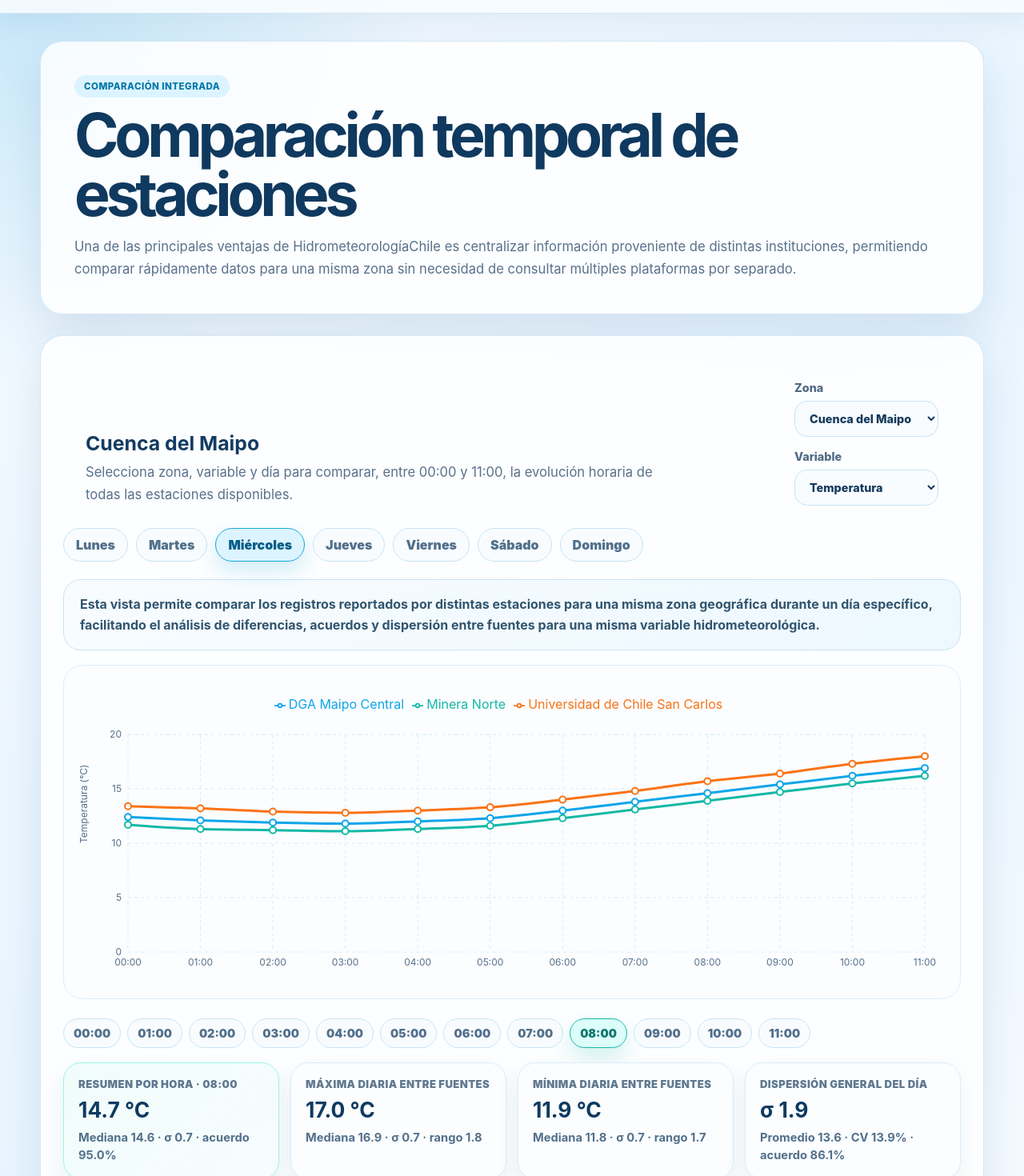
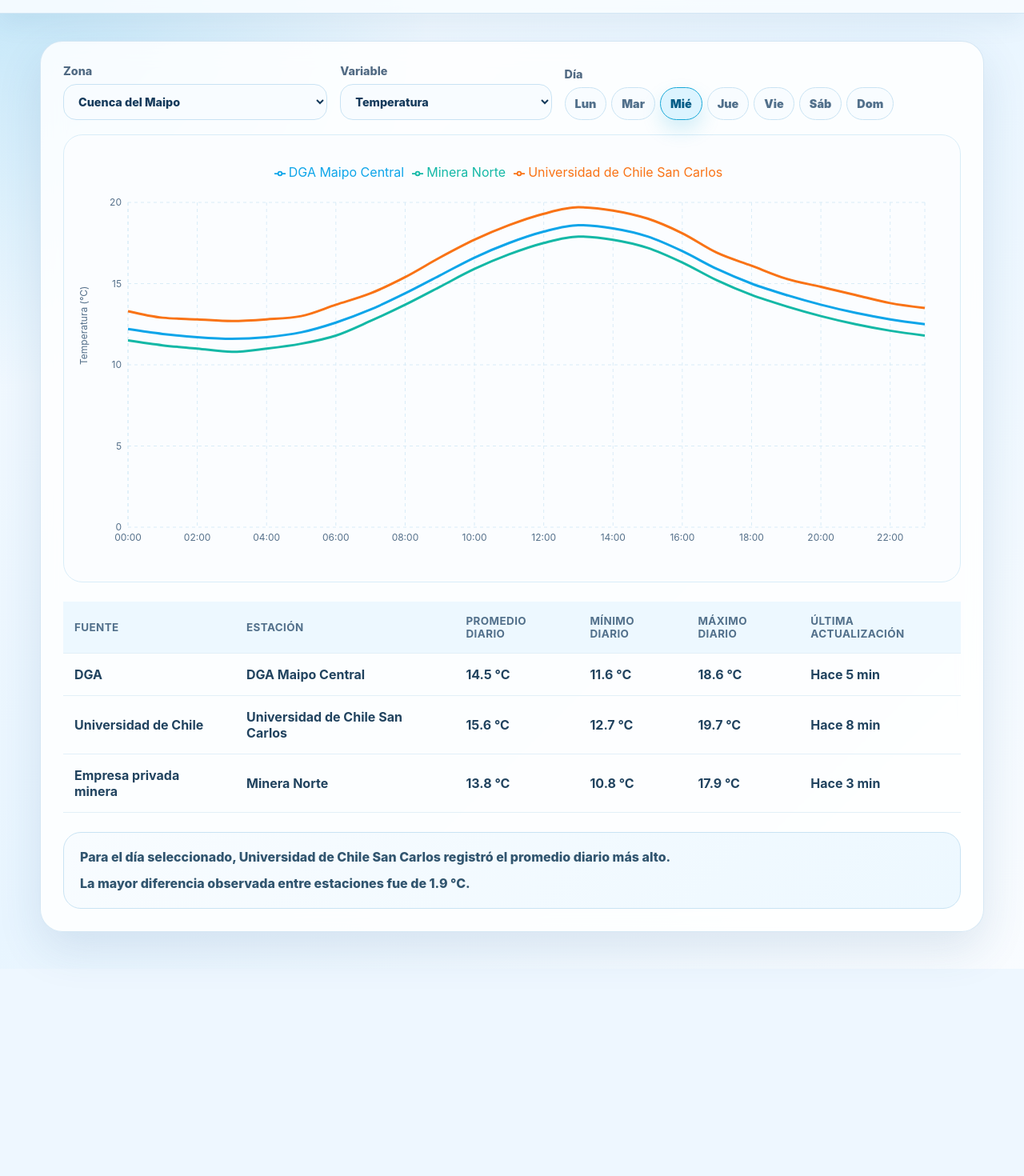
Before and after one commit to vicentekrebs/GPTI, a React (Vite) app: page /comparacion in a window 1280 px wide. Shown: the part 60-1530 px from the top of the page at 80% size. After the commit the page ends 1271 px from the top, so only its background shows below. Built offline with nearby package versions, Linux system fonts and the light colour scheme.

Commit message:
Simplify comparison page UX

```diff
--- a/src/App.css
+++ b/src/App.css
@@ -55,6 +55,10 @@ select:focus { border-color: #18a8d8; box-shadow: 0 0 0 4px rgba(24,168,216,.14)
 .station-values strong { color: #0e3a61; font-size: 1.1rem; }
 .last-update { margin: 18px 0 0; color: #5f7790; font-size: .92rem; font-weight: 750; }
 .comparison-panel { padding: 28px; }
+.comparison-page { gap: 0; }
+.comparison-controls { display: grid; grid-template-columns: minmax(220px, 1fr) minmax(180px, .8fr) minmax(360px, 1.5fr); gap: 16px; align-items: end; margin-bottom: 18px; }
+.comparison-controls label, .control-group { display: grid; gap: 8px; color: #516a83; font-size: .9rem; font-weight: 850; }
+.control-group > span { display: block; }
 .table-wrapper { overflow-x: auto; margin-bottom: 24px; }
 table { width: 100%; border-collapse: collapse; min-width: 760px; }
 th, td { padding: 16px 14px; border-bottom: 1px solid #e2f0f8; text-align: left; }
@@ -62,30 +66,19 @@ th { color: #52708b; background: #edf8ff; font-size: .84rem; letter-spacing: .03
 td { color: #21435f; font-weight: 650; }
 tbody tr:hover { background: #f7fcff; }
 .chart-wrapper { min-height: 380px; border: 1px solid #d9edf8; border-radius: 24px; padding: 18px 16px 8px; background: #fbfdff; }
+.comparison-chart { min-height: 560px; margin-bottom: 24px; }
 
-@media (max-width: 900px) { .hero, .metrics-grid, .stations-grid { grid-template-columns: 1fr; } .filters-panel, .chart-header, .navbar { align-items: stretch; flex-direction: column; } .filters, .chart-controls { justify-content: stretch; } .filters label, .chart-controls label, select { width: 100%; } }
+@media (max-width: 900px) { .hero, .metrics-grid, .stations-grid { grid-template-columns: 1fr; } .filters-panel, .chart-header, .navbar { align-items: stretch; flex-direction: column; } .filters, .chart-controls { justify-content: stretch; } .filters label, .chart-controls label, select { width: 100%; } .comparison-controls { grid-template-columns: 1fr; } }
 @media (max-width: 620px) { .dashboard { width: min(100% - 24px, 1180px); padding: 24px 0; } .hero > div:first-child, .hero-card, .metric-card, .filters-panel, .station-card, .comparison-panel, .value-panel, .page-heading { border-radius: 22px; padding: 22px; } .station-header { flex-direction: column; } .chart-wrapper { padding: 12px 8px 4px; } }
 
 .day-selector { display: flex; gap: 10px; flex-wrap: wrap; margin: 0 0 18px; padding: 0 0 4px; }
+.day-selector.compact { gap: 6px; margin: 0; padding: 0; }
 .day-selector button { border: 1px solid #c9e3f3; border-radius: 999px; padding: 10px 15px; color: #52708b; background: #f8fcff; font-weight: 900; cursor: pointer; transition: transform 160ms ease, box-shadow 160ms ease, background 160ms ease, color 160ms ease; }
+.day-selector.compact button { min-width: 44px; padding: 11px 12px; }
 .day-selector button:hover { transform: translateY(-2px); box-shadow: 0 12px 24px rgba(34,84,128,.12); }
 .day-selector button.active { border-color: #18a8d8; color: #035d87; background: #dcf4ff; box-shadow: 0 12px 24px rgba(24,168,216,.18); }
-.business-note { margin-bottom: 18px; border: 1px solid #c9e3f3; border-radius: 22px; padding: 18px 20px; color: #31556f; background: linear-gradient(135deg, #f8fcff, #edf8ff); font-weight: 750; line-height: 1.6; }
-.temporal-chart { margin-bottom: 24px; }
+.comparison-insight { border: 1px solid #c9e3f3; border-radius: 22px; padding: 18px 20px; color: #31556f; background: linear-gradient(135deg, #f8fcff, #edf8ff); font-weight: 800; line-height: 1.55; }
+.comparison-insight p { margin: 0; }
+.comparison-insight p + p { margin-top: 8px; }
 
-@media (max-width: 620px) { .day-selector button { flex: 1 1 42%; } }
-
-.hour-selector { display: flex; gap: 8px; flex-wrap: wrap; margin: 0 0 18px; }
-.hour-selector button { border: 1px solid #c9e3f3; border-radius: 999px; padding: 9px 12px; color: #52708b; background: #f8fcff; font-size: .9rem; font-weight: 900; cursor: pointer; transition: transform 160ms ease, box-shadow 160ms ease, background 160ms ease, color 160ms ease; }
-.hour-selector button:hover { transform: translateY(-2px); box-shadow: 0 12px 24px rgba(34,84,128,.12); }
-.hour-selector button.active { border-color: #14b8a6; color: #0f766e; background: #dcfdfa; box-shadow: 0 12px 24px rgba(20,184,166,.18); }
-.stats-grid { display: grid; grid-template-columns: repeat(4, minmax(0, 1fr)); gap: 14px; margin-bottom: 18px; }
-.stats-card { border: 1px solid #d9edf8; border-radius: 22px; padding: 18px; background: #fbfdff; box-shadow: 0 14px 30px rgba(34,84,128,.08); }
-.stats-card.highlighted { border-color: #99f6e4; background: linear-gradient(135deg, #f0fdfa, #f8fcff); }
-.stats-card span { display: block; margin-bottom: 10px; color: #607990; font-size: .82rem; font-weight: 900; text-transform: uppercase; letter-spacing: .03em; }
-.stats-card strong { display: block; margin-bottom: 8px; color: #0e3a61; font-size: 1.65rem; line-height: 1.1; }
-.stats-card p { margin: 0; color: #52708b; font-size: .92rem; font-weight: 750; line-height: 1.5; }
-.agreement-note { margin-bottom: 18px; border: 1px solid #bae6fd; border-radius: 18px; padding: 14px 16px; color: #31556f; background: #f0f9ff; font-weight: 750; line-height: 1.55; }
-
-@media (max-width: 1050px) { .stats-grid { grid-template-columns: repeat(2, minmax(0, 1fr)); } }
-@media (max-width: 620px) { .hour-selector button { flex: 1 1 28%; } .stats-grid { grid-template-columns: 1fr; } }
+@media (max-width: 620px) { .day-selector button { flex: 1 1 42%; } .day-selector.compact button { flex: 1 1 22%; } .comparison-chart { min-height: 440px; } }
--- a/src/pages/Comparacion.jsx
+++ b/src/pages/Comparacion.jsx
@@ -3,13 +3,22 @@ import { CartesianGrid, Legend, Line, LineChart, ResponsiveContainer, Tooltip, X
 import { configuracionVariables, estaciones, variablesDisponibles, zonasComparacion } from '../data/hydroData.js';
 
 const diasSemana = ['Lunes', 'Martes', 'Miércoles', 'Jueves', 'Viernes', 'Sábado', 'Domingo'];
-const horasDia = ['00:00', '01:00', '02:00', '03:00', '04:00', '05:00', '06:00', '07:00', '08:00', '09:00', '10:00', '11:00'];
+const diasSemanaCortos = {
+  Lunes: 'Lun',
+  Martes: 'Mar',
+  Miércoles: 'Mié',
+  Jueves: 'Jue',
+  Viernes: 'Vie',
+  Sábado: 'Sáb',
+  Domingo: 'Dom',
+};
+const horasDia = Array.from({ length: 24 }, (_, indice) => `${String(indice).padStart(2, '0')}:00`);
 const coloresEstaciones = ['#0ea5e9', '#f97316', '#14b8a6', '#8b5cf6', '#ef4444'];
 
 const variacionesPorVariable = {
-  temperatura: [-2.4, -2.7, -2.9, -3, -2.8, -2.5, -1.8, -1, -0.2, 0.6, 1.4, 2.1],
-  precipitacion: [0.7, 0.6, 0.5, 0.5, 0.6, 0.8, 1, 1.1, 0.9, 0.7, 0.5, 0.4],
-  caudal: [-1.1, -1.3, -1.4, -1.5, -1.3, -1, -0.6, -0.2, 0.3, 0.8, 1.2, 1.5],
+  temperatura: [-2.6, -2.9, -3.1, -3.2, -3.1, -2.8, -2.2, -1.4, -0.4, 0.7, 1.8, 2.7, 3.4, 3.8, 3.6, 3.1, 2.2, 1.1, 0.2, -0.5, -1.1, -1.6, -2, -2.3],
+  precipitacion: [0.8, 0.7, 0.6, 0.5, 0.6, 0.8, 1, 1.2, 1.1, 0.9, 0.7, 0.5, 0.4, 0.4, 0.5, 0.6, 0.8, 1.1, 1.3, 1.2, 1.1, 1, 0.9, 0.8],
+  caudal: [-1.2, -1.4, -1.5, -1.6, -1.5, -1.2, -0.8, -0.3, 0.2, 0.7, 1.2, 1.6, 1.9, 2.1, 2, 1.7, 1.3, 0.8, 0.4, 0, -0.3, -0.6, -0.8, -1],
 };
 
 const ajustePorDia = {
@@ -31,42 +40,6 @@ function construirNombreEstacion(estacion) {
   return estacion.nombre;
 }
 
-
-function calcularMediana(valores) {
-  if (!valores.length) return 0;
-  const ordenados = [...valores].sort((a, b) => a - b);
-  const mitad = Math.floor(ordenados.length / 2);
-
-  return ordenados.length % 2 === 0 ? (ordenados[mitad - 1] + ordenados[mitad]) / 2 : ordenados[mitad];
-}
-
-function calcularResumenEstadistico(valores) {
-  if (!valores.length) {
-    return {
-      promedio: 0,
-      mediana: 0,
-      desviacion: 0,
-      minimo: 0,
-      maximo: 0,
-      rango: 0,
-      coeficienteVariacion: 0,
-      acuerdo: 100,
-    };
-  }
-
-  const promedio = valores.reduce((total, valor) => total + valor, 0) / valores.length;
-  const mediana = calcularMediana(valores);
-  const minimo = Math.min(...valores);
-  const maximo = Math.max(...valores);
-  const rango = maximo - minimo;
-  const varianza = valores.reduce((total, valor) => total + ((valor - promedio) ** 2), 0) / valores.length;
-  const desviacion = Math.sqrt(varianza);
-  const coeficienteVariacion = promedio === 0 ? 0 : (desviacion / Math.abs(promedio)) * 100;
-  const acuerdo = Math.max(0, 100 - coeficienteVariacion);
-
-  return { promedio, mediana, desviacion, minimo, maximo, rango, coeficienteVariacion, acuerdo };
-}
-
 function formatearNumero(valor) {
   return Number(valor).toFixed(1);
 }
@@ -86,7 +59,6 @@ function Comparacion() {
   const [zona, setZona] = useState(zonasComparacion[0]);
   const [variable, setVariable] = useState('Temperatura');
   const [dia, setDia] = useState('Miércoles');
-  const [horaSeleccionada, setHoraSeleccionada] = useState('08:00');
   const configuracion = configuracionVariables[variable];
 
   const estacionesZona = useMemo(() => estaciones
@@ -111,129 +83,69 @@ function Comparacion() {
     return {
       fuente: estacion.fuente,
       estacion: estacion.nombreComparacion,
-      promedio: formatearNumero(promedio),
-      minimo: formatearNumero(Math.min(...valores)),
-      maximo: formatearNumero(Math.max(...valores)),
+      promedio,
+      minimo: Math.min(...valores),
+      maximo: Math.max(...valores),
       ultimaActualizacion: estacion.ultimaActualizacion,
     };
   }), [datosHorarios, estacionesZona]);
 
-  const resumenHoraSeleccionada = useMemo(() => {
-    const registro = datosHorarios.find((item) => item.hora === horaSeleccionada) ?? datosHorarios[0];
-    const valores = estacionesZona.map((estacion) => registro[estacion.nombreComparacion]);
+  const insight = useMemo(() => {
+    if (!resumenEstaciones.length) return [];
 
-    return calcularResumenEstadistico(valores);
-  }, [datosHorarios, estacionesZona, horaSeleccionada]);
+    const mayorPromedio = resumenEstaciones.reduce((mayor, estacion) => (estacion.promedio > mayor.promedio ? estacion : mayor), resumenEstaciones[0]);
+    const diferenciasHorarias = datosHorarios.map((registro) => {
+      const valores = estacionesZona.map((estacion) => registro[estacion.nombreComparacion]);
+      return Math.max(...valores) - Math.min(...valores);
+    });
+    const mayorDiferencia = Math.max(...diferenciasHorarias);
 
-  const resumenDiario = useMemo(() => {
-    const promediosPorFuente = estacionesZona.map((estacion) => {
-      const valores = datosHorarios.map((registro) => registro[estacion.nombreComparacion]);
-      return valores.reduce((total, valor) => total + valor, 0) / valores.length;
-    });
-    const minimosPorFuente = estacionesZona.map((estacion) => Math.min(...datosHorarios.map((registro) => registro[estacion.nombreComparacion])));
-    const maximosPorFuente = estacionesZona.map((estacion) => Math.max(...datosHorarios.map((registro) => registro[estacion.nombreComparacion])));
-    const todosLosValores = datosHorarios.flatMap((registro) => estacionesZona.map((estacion) => registro[estacion.nombreComparacion]));
-
-    return {
-      promedios: calcularResumenEstadistico(promediosPorFuente),
-      minimos: calcularResumenEstadistico(minimosPorFuente),
-      maximos: calcularResumenEstadistico(maximosPorFuente),
-      general: calcularResumenEstadistico(todosLosValores),
-    };
-  }, [datosHorarios, estacionesZona]);
-
-  const manejarClickGrafico = (evento) => {
-    if (evento?.activeLabel) setHoraSeleccionada(evento.activeLabel);
-  };
+    return [
+      `Para el día seleccionado, ${mayorPromedio.estacion} registró el promedio diario más alto.`,
+      `La mayor diferencia observada entre estaciones fue de ${formatearNumero(mayorDiferencia)} ${configuracion.unidad}.`,
+    ];
+  }, [configuracion.unidad, datosHorarios, estacionesZona, resumenEstaciones]);
 
   return (
-    <div className="page-stack">
-      <section className="page-heading wide">
-        <span className="eyebrow compact">Comparación integrada</span>
-        <h1>Comparación temporal de estaciones</h1>
-        <p>
-          Una de las principales ventajas de HidrometeorologíaChile es centralizar información proveniente de distintas instituciones,
-          permitiendo comparar rápidamente datos para una misma zona sin necesidad de consultar múltiples plataformas por separado.
-        </p>
-      </section>
-
+    <div className="page-stack comparison-page">
       <section className="comparison-panel">
-        <div className="chart-header">
-          <div className="section-title">
-            <h2>{zona}</h2>
-            <p>Selecciona zona, variable y día para comparar, entre 00:00 y 11:00, la evolución horaria de todas las estaciones disponibles.</p>
-          </div>
-          <div className="chart-controls">
-            <label>Zona<select value={zona} onChange={(event) => setZona(event.target.value)}>{zonasComparacion.map((item) => <option key={item}>{item}</option>)}</select></label>
-            <label>Variable<select value={variable} onChange={(event) => setVariable(event.target.value)}>{variablesDisponibles.map((item) => <option key={item}>{item}</option>)}</select></label>
+        <div className="comparison-controls" aria-label="Controles de comparación">
+          <label>Zona<select value={zona} onChange={(event) => setZona(event.target.value)}>{zonasComparacion.map((item) => <option key={item}>{item}</option>)}</select></label>
+          <label>Variable<select value={variable} onChange={(event) => setVariable(event.target.value)}>{variablesDisponibles.map((item) => <option key={item}>{item}</option>)}</select></label>
+          <div className="control-group">
+            <span>Día</span>
+            <div className="day-selector compact" aria-label="Seleccionar día de comparación">
+              {diasSemana.map((item) => (
+                <button key={item} type="button" className={item === dia ? 'active' : ''} onClick={() => setDia(item)}>{diasSemanaCortos[item]}</button>
+              ))}
+            </div>
           </div>
         </div>
 
-        <div className="day-selector" aria-label="Seleccionar día de comparación">
-          {diasSemana.map((item) => (
-            <button key={item} type="button" className={item === dia ? 'active' : ''} onClick={() => setDia(item)}>{item}</button>
-          ))}
-        </div>
-
-        <div className="business-note">
-          Esta vista permite comparar los registros reportados por distintas estaciones para una misma zona geográfica durante un día específico,
-          facilitando el análisis de diferencias, acuerdos y dispersión entre fuentes para una misma variable hidrometeorológica.
-        </div>
-
-        <div className="chart-wrapper comparison-chart temporal-chart">
-          <ResponsiveContainer width="100%" height={390}>
-            <LineChart data={datosHorarios} margin={{ top: 20, right: 28, bottom: 20, left: 4 }} onClick={manejarClickGrafico}>
+        <div className="chart-wrapper comparison-chart">
+          <ResponsiveContainer width="100%" height={520}>
+            <LineChart data={datosHorarios} margin={{ top: 18, right: 28, bottom: 18, left: 4 }}>
               <CartesianGrid strokeDasharray="4 4" stroke="#d9ecf7" />
-              <XAxis dataKey="hora" tick={{ fill: '#55708a', fontSize: 12 }} axisLine={false} tickLine={false} interval={0} />
+              <XAxis dataKey="hora" tick={{ fill: '#55708a', fontSize: 12 }} axisLine={false} tickLine={false} interval={1} />
               <YAxis tick={{ fill: '#55708a', fontSize: 12 }} axisLine={false} tickLine={false} label={{ value: `${variable} (${configuracion.unidad})`, angle: -90, position: 'insideLeft', fill: '#55708a', fontSize: 12 }} />
               <Tooltip formatter={(valor, nombre) => [`${valor} ${configuracion.unidad}`, nombre]} labelFormatter={(hora) => `${dia} · ${hora}`} contentStyle={{ border: '1px solid #c9e3f3', borderRadius: '16px', boxShadow: '0 16px 36px rgba(34, 84, 128, 0.16)' }} />
               <Legend verticalAlign="top" height={48} />
               {estacionesZona.map((estacion) => (
-                <Line key={estacion.id} type="monotone" dataKey={estacion.nombreComparacion} name={estacion.nombreComparacion} stroke={estacion.color} strokeWidth={3} dot={{ r: 4, strokeWidth: 2 }} activeDot={{ r: 7 }} />
+                <Line key={estacion.id} type="monotone" dataKey={estacion.nombreComparacion} name={estacion.nombreComparacion} stroke={estacion.color} strokeWidth={3} dot={false} activeDot={{ r: 7 }} />
               ))}
             </LineChart>
           </ResponsiveContainer>
         </div>
 
-
-        <div className="hour-selector" aria-label="Seleccionar hora para resumen estadístico">
-          {horasDia.map((hora) => (
-            <button key={hora} type="button" className={hora === horaSeleccionada ? 'active' : ''} onClick={() => setHoraSeleccionada(hora)}>{hora}</button>
-          ))}
+        <div className="table-wrapper comparison-table">
+          <table>
+            <thead><tr><th>Fuente</th><th>Estación</th><th>Promedio diario</th><th>Mínimo diario</th><th>Máximo diario</th><th>Última actualización</th></tr></thead>
+            <tbody>{resumenEstaciones.map((fila) => <tr key={`${fila.fuente}-${fila.estacion}`}><td>{fila.fuente}</td><td>{fila.estacion}</td><td>{formatearNumero(fila.promedio)} {configuracion.unidad}</td><td>{formatearNumero(fila.minimo)} {configuracion.unidad}</td><td>{formatearNumero(fila.maximo)} {configuracion.unidad}</td><td>{fila.ultimaActualizacion}</td></tr>)}</tbody>
+          </table>
         </div>
 
-        <div className="stats-grid" aria-label="Resumen estadístico de fuentes">
-          <article className="stats-card highlighted">
-            <span>Resumen por hora · {horaSeleccionada}</span>
-            <strong>{formatearNumero(resumenHoraSeleccionada.promedio)} {configuracion.unidad}</strong>
-            <p>Mediana {formatearNumero(resumenHoraSeleccionada.mediana)} · σ {formatearNumero(resumenHoraSeleccionada.desviacion)} · acuerdo {formatearNumero(resumenHoraSeleccionada.acuerdo)}%</p>
-          </article>
-          <article className="stats-card">
-            <span>Máxima diaria entre fuentes</span>
-            <strong>{formatearNumero(resumenDiario.maximos.promedio)} {configuracion.unidad}</strong>
-            <p>Mediana {formatearNumero(resumenDiario.maximos.mediana)} · σ {formatearNumero(resumenDiario.maximos.desviacion)} · rango {formatearNumero(resumenDiario.maximos.rango)}</p>
-          </article>
-          <article className="stats-card">
-            <span>Mínima diaria entre fuentes</span>
-            <strong>{formatearNumero(resumenDiario.minimos.promedio)} {configuracion.unidad}</strong>
-            <p>Mediana {formatearNumero(resumenDiario.minimos.mediana)} · σ {formatearNumero(resumenDiario.minimos.desviacion)} · rango {formatearNumero(resumenDiario.minimos.rango)}</p>
-          </article>
-          <article className="stats-card">
-            <span>Dispersión general del día</span>
-            <strong>σ {formatearNumero(resumenDiario.general.desviacion)}</strong>
-            <p>Promedio {formatearNumero(resumenDiario.general.promedio)} · CV {formatearNumero(resumenDiario.general.coeficienteVariacion)}% · acuerdo {formatearNumero(resumenDiario.general.acuerdo)}%</p>
-          </article>
-        </div>
-
-        <div className="agreement-note">
-          El indicador de acuerdo se calcula como 100 menos el coeficiente de variación: valores altos indican que las fuentes están reportando cifras más parecidas.
-        </div>
-
-        <div className="table-wrapper comparison-table">
-          <table>
-            <thead><tr><th>Fuente</th><th>Estación</th><th>Día</th><th>Promedio</th><th>Mínimo</th><th>Máximo</th><th>Última actualización</th></tr></thead>
-            <tbody>{resumenEstaciones.map((fila) => <tr key={`${fila.fuente}-${fila.estacion}`}><td>{fila.fuente}</td><td>{fila.estacion}</td><td>{dia}</td><td>{fila.promedio} {configuracion.unidad}</td><td>{fila.minimo} {configuracion.unidad}</td><td>{fila.maximo} {configuracion.unidad}</td><td>{fila.ultimaActualizacion}</td></tr>)}</tbody>
-          </table>
+        <div className="comparison-insight" aria-label="Insight automático">
+          {insight.map((texto) => <p key={texto}>{texto}</p>)}
         </div>
       </section>
     </div>
```
